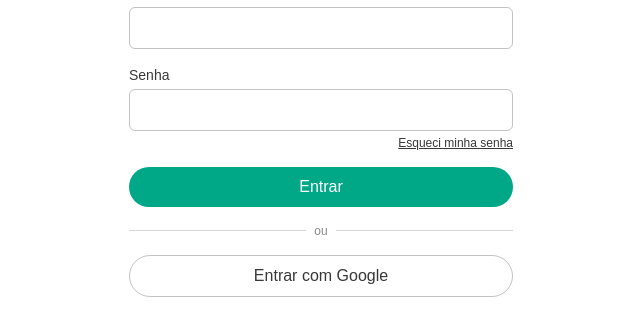
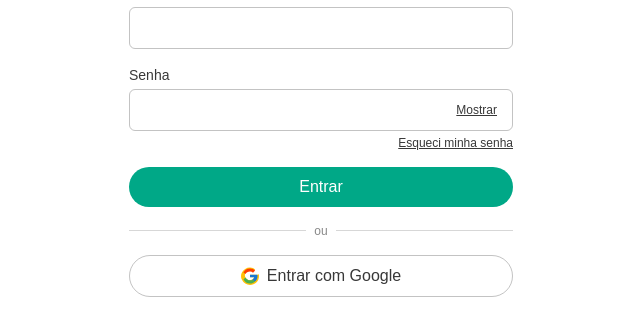
Before and after one commit to fgraca2010/lufichapole, a Next.js app: page /login in a window 1280 px wide. Shown: the part 271-598 px from the top of the page, without its empty margins (319-959 px from the left). Built offline with nearby package versions, Linux system fonts and the light colour scheme; no server answers.

Commit message:
Corrige botao 'Entrar com Google' que nao fazia nada (type=button + campos obrigatorios do form bloqueavam o submit); adiciona icone oficial do Google, campo de senha com mostrar/esconder reutilizavel, sanitizacao de mensagens de erro vazias/'{}' e mais uso da cor secundaria em botoes auxiliares

```diff
--- a/src/app/(protegido)/perfil/EditarDadosPessoais.tsx
+++ b/src/app/(protegido)/perfil/EditarDadosPessoais.tsx
@@ -90,7 +90,7 @@ export function EditarDadosPessoais({
         <button
           type="button"
           onClick={() => setEditando(false)}
-          className="rounded-full border border-terciaria/30 px-4 py-1.5 text-terciaria"
+          className="rounded-full border border-secundaria px-4 py-1.5 text-secundaria"
         >
           Cancelar
         </button>
--- a/src/app/(protegido)/perfil/TrocarSenha.tsx
+++ b/src/app/(protegido)/perfil/TrocarSenha.tsx
@@ -3,12 +3,14 @@
 import { useState, useTransition } from "react";
 import { trocarSenha } from "./actions-senha";
 import { validarComplexidadeSenha } from "@/lib/senha";
+import { mensagemErro } from "@/lib/erro";
 
 export function TrocarSenha() {
   const [abrindo, setAbrindo] = useState(false);
   const [senhaAtual, setSenhaAtual] = useState("");
   const [novaSenha, setNovaSenha] = useState("");
   const [confirmacao, setConfirmacao] = useState("");
+  const [mostrarSenhas, setMostrarSenhas] = useState(false);
   const [erro, setErro] = useState<string | null>(null);
   const [sucesso, setSucesso] = useState(false);
   const [pending, startTransition] = useTransition();
@@ -32,7 +34,7 @@ export function TrocarSenha() {
     startTransition(async () => {
       const r = await trocarSenha(senhaAtual, novaSenha);
       if (r.erro) {
-        setErro(r.erro);
+        setErro(mensagemErro(r.erro));
       } else {
         setSucesso(true);
         setSenhaAtual("");
@@ -57,11 +59,22 @@ export function TrocarSenha() {
     );
   }
 
+  const tipo = mostrarSenhas ? "text" : "password";
+
   return (
     <form onSubmit={enviar} className="flex flex-col gap-2 text-sm">
-      <span className="text-black">Trocar senha</span>
+      <div className="flex items-center justify-between">
+        <span className="text-black">Trocar senha</span>
+        <button
+          type="button"
+          onClick={() => setMostrarSenhas((v) => !v)}
+          className="text-xs text-secundaria underline"
+        >
+          {mostrarSenhas ? "Esconder senhas" : "Mostrar senhas"}
+        </button>
+      </div>
       <input
-        type="password"
+        type={tipo}
         placeholder="Senha atual"
         value={senhaAtual}
         onChange={(e) => setSenhaAtual(e.target.value)}
@@ -70,7 +83,7 @@ export function TrocarSenha() {
         className="rounded border border-terciaria/20 px-2 py-1"
       />
       <input
-        type="password"
+        type={tipo}
         placeholder="Nova senha"
         value={novaSenha}
         onChange={(e) => setNovaSenha(e.target.value)}
@@ -79,7 +92,7 @@ export function TrocarSenha() {
         className="rounded border border-terciaria/20 px-2 py-1"
       />
       <input
-        type="password"
+        type={tipo}
         placeholder="Confirmar nova senha"
         value={confirmacao}
         onChange={(e) => setConfirmacao(e.target.value)}
@@ -102,7 +115,7 @@ export function TrocarSenha() {
         <button
           type="button"
           onClick={() => setAbrindo(false)}
-          className="rounded-full border border-terciaria/30 px-4 py-1.5 text-terciaria"
+          className="rounded-full border border-secundaria px-4 py-1.5 text-secundaria"
         >
           Cancelar
         </button>
--- a/src/app/(protegido)/perfil/actions-senha.ts
+++ b/src/app/(protegido)/perfil/actions-senha.ts
@@ -2,6 +2,7 @@
 
 import { createClient } from "@/lib/supabase/server";
 import { validarComplexidadeSenha } from "@/lib/senha";
+import { mensagemErro } from "@/lib/erro";
 
 export async function trocarSenha(senhaAtual: string, novaSenha: string) {
   const supabase = await createClient();
@@ -22,7 +23,7 @@ export async function trocarSenha(senhaAtual: string, novaSenha: string) {
   if (erroSenhaAtual) return { erro: "Senha atual incorreta." };
 
   const { error } = await supabase.auth.updateUser({ password: novaSenha });
-  if (error) return { erro: error.message };
+  if (error) return { erro: mensagemErro(error, "Não foi possível trocar a senha. Tente de novo.") };
 
   return { erro: null };
 }
--- a/src/app/login/page.tsx
+++ b/src/app/login/page.tsx
@@ -1,6 +1,8 @@
 import Image from "next/image";
 import { entrarComSenha, entrarComOAuth } from "./actions";
 import { PasskeyLoginButton } from "./PasskeyLoginButton";
+import { CampoSenha } from "@/components/CampoSenha";
+import { GoogleLogo } from "@/components/GoogleLogo";
 
 export default async function LoginPage({
   searchParams,
@@ -30,16 +32,7 @@ export default async function LoginPage({
         </div>
 
         <div className="flex flex-col gap-1">
-          <label htmlFor="senha" className="text-sm font-medium text-terciaria">
-            Senha
-          </label>
-          <input
-            id="senha"
-            name="senha"
-            type="password"
-            required
-            className="rounded-md border border-terciaria/30 px-3 py-2"
-          />
+          <CampoSenha name="senha" label="Senha" autoComplete="current-password" />
           <a href="/esqueci-senha" className="self-end text-xs text-terciaria underline">
             Esqueci minha senha
           </a>
@@ -61,13 +54,15 @@ export default async function LoginPage({
         </div>
 
         <button
-          type="button"
+          type="submit"
+          formNoValidate
           formAction={async () => {
             "use server";
             await entrarComOAuth("google");
           }}
-          className="rounded-full border border-terciaria/30 px-4 py-2 font-medium text-terciaria"
+          className="flex items-center justify-center gap-2 rounded-full border border-terciaria/30 px-4 py-2 font-medium text-terciaria"
         >
+          <GoogleLogo />
           Entrar com Google
         </button>
       </form>
--- /dev/null
+++ b/src/components/CampoSenha.tsx
@@ -0,0 +1,50 @@
+"use client";
+
+import { useState } from "react";
+
+export function CampoSenha({
+  id,
+  name,
+  label,
+  autoComplete,
+  required = true,
+  placeholder,
+}: {
+  id?: string;
+  name: string;
+  label?: string;
+  autoComplete?: string;
+  required?: boolean;
+  placeholder?: string;
+}) {
+  const [visivel, setVisivel] = useState(false);
+
+  return (
+    <div className="flex flex-col gap-1">
+      {label && (
+        <label htmlFor={id ?? name} className="text-sm font-medium text-terciaria">
+          {label}
+        </label>
+      )}
+      <div className="relative">
+        <input
+          id={id ?? name}
+          name={name}
+          type={visivel ? "text" : "password"}
+          required={required}
+          autoComplete={autoComplete}
+          placeholder={placeholder}
+          className="w-full rounded-md border border-terciaria/30 px-3 py-2 pr-16"
+        />
+        <button
+          type="button"
+          onClick={() => setVisivel((v) => !v)}
+          className="absolute inset-y-0 right-2 flex items-center px-2 text-xs font-medium text-terciaria underline"
+          aria-label={visivel ? "Esconder senha" : "Mostrar senha"}
+        >
+          {visivel ? "Esconder" : "Mostrar"}
+        </button>
+      </div>
+    </div>
+  );
+}
--- /dev/null
+++ b/src/components/GoogleLogo.tsx
@@ -0,0 +1,22 @@
+export function GoogleLogo() {
+  return (
+    <svg width="18" height="18" viewBox="0 0 48 48" aria-hidden="true">
+      <path
+        fill="#FFC107"
+        d="M43.6 20.5H42V20.5H24v7h11.3C33.7 31.9 29.3 35 24 35c-6.1 0-11.2-3.9-13-9.3-.4-1.1-.6-2.4-.6-3.7s.2-2.5.6-3.7C12.8 12.9 17.9 9 24 9c3.1 0 5.9 1.1 8.1 3l5.6-5.6C34.5 3.1 29.5 1 24 1 14.6 1 6.5 6.5 2.9 14.3.9 17.5 0 21 0 24.5s.9 7 2.9 10.2C6.5 42.5 14.6 48 24 48c13 0 24-9.5 24-24 0-1.5-.2-3-.4-4.5z"
+      />
+      <path
+        fill="#FF3D00"
+        d="M6.3 14.7l5.8 4.2C13.7 15.2 18.5 12 24 12c3.1 0 5.9 1.1 8.1 3l5.6-5.6C34.5 6.1 29.5 4 24 4c-7.7 0-14.4 4.4-17.7 10.7z"
+      />
+      <path
+        fill="#4CAF50"
+        d="M24 44c5.4 0 10.2-2 13.9-5.4l-6.4-5.4c-2 1.4-4.6 2.3-7.5 2.3-5.3 0-9.7-3.1-11.4-7.6l-6 4.6C9.6 39.6 16.3 44 24 44z"
+      />
+      <path
+        fill="#1976D2"
+        d="M43.6 20.5H42V20.5H24v7h11.3c-.8 2.4-2.4 4.4-4.4 5.8l6.4 5.4C41.7 35.4 44 30.3 44 24.5c0-1.5-.2-3-.4-4z"
+      />
+    </svg>
+  );
+}
--- /dev/null
+++ b/src/lib/erro.ts
@@ -0,0 +1,29 @@
+/**
+ * Extrai uma mensagem de erro segura pra mostrar ao usuário. Alguns erros do
+ * Supabase Auth (principalmente os das APIs experimentais de Passkey/WebAuthn)
+ * podem ter `.message` vazio, "{}" ou um objeto — nunca mostrar isso direto
+ * na tela.
+ */
+export function mensagemErro(
+  erro: unknown,
+  fallback = "Ocorreu um erro. Tente de novo."
+): string {
+  if (!erro) return fallback;
+
+  const mensagem =
+    typeof erro === "string"
+      ? erro
+      : erro instanceof Error
+        ? erro.message
+        : typeof erro === "object" && "message" in erro
+          ? String((erro as { message?: unknown }).message ?? "")
+          : "";
+
+  const invalida =
+    !mensagem ||
+    mensagem.trim() === "" ||
+    mensagem.trim() === "{}" ||
+    mensagem.trim() === "[object Object]";
+
+  return invalida ? fallback : mensagem;
+}
```
